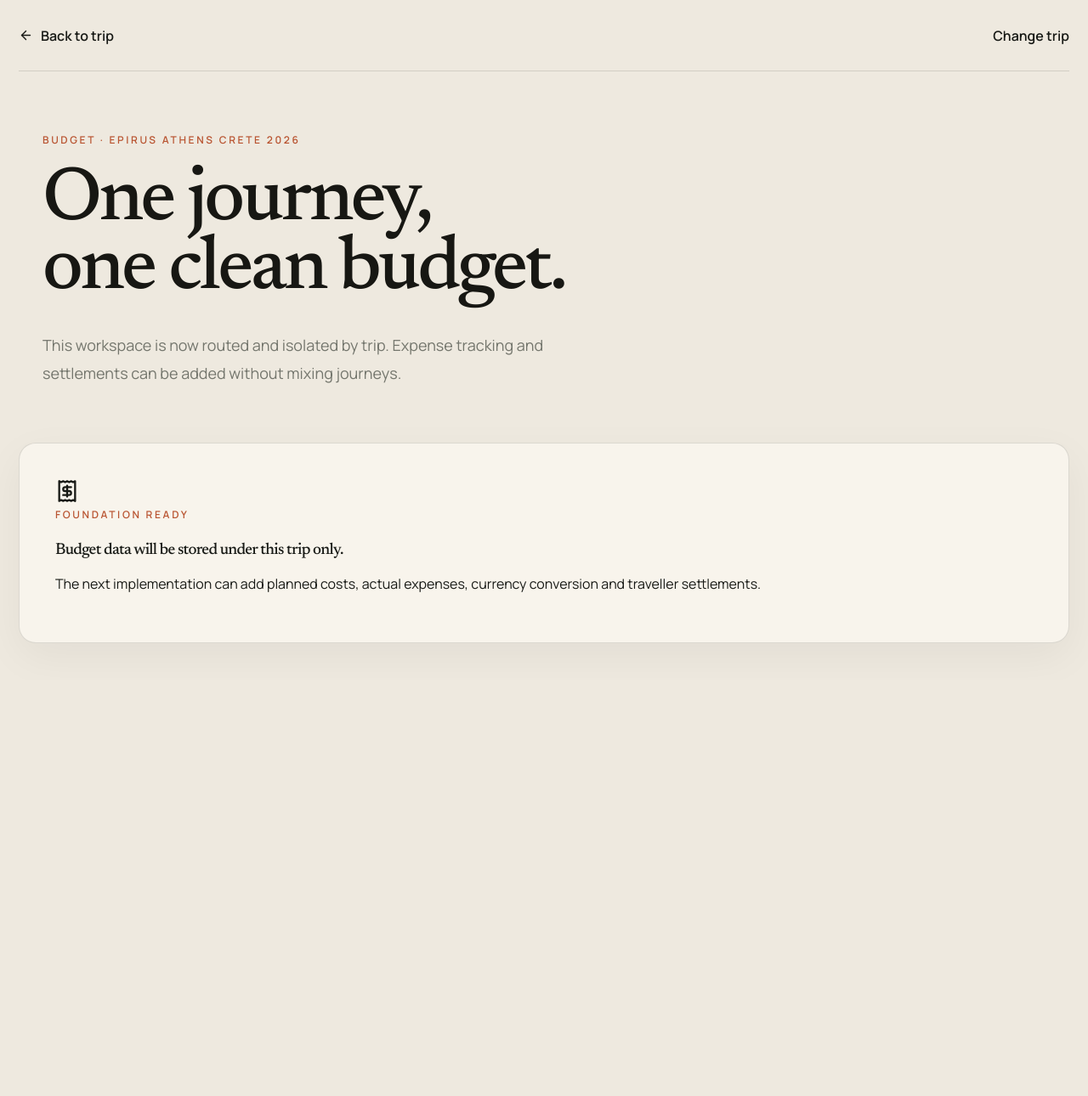
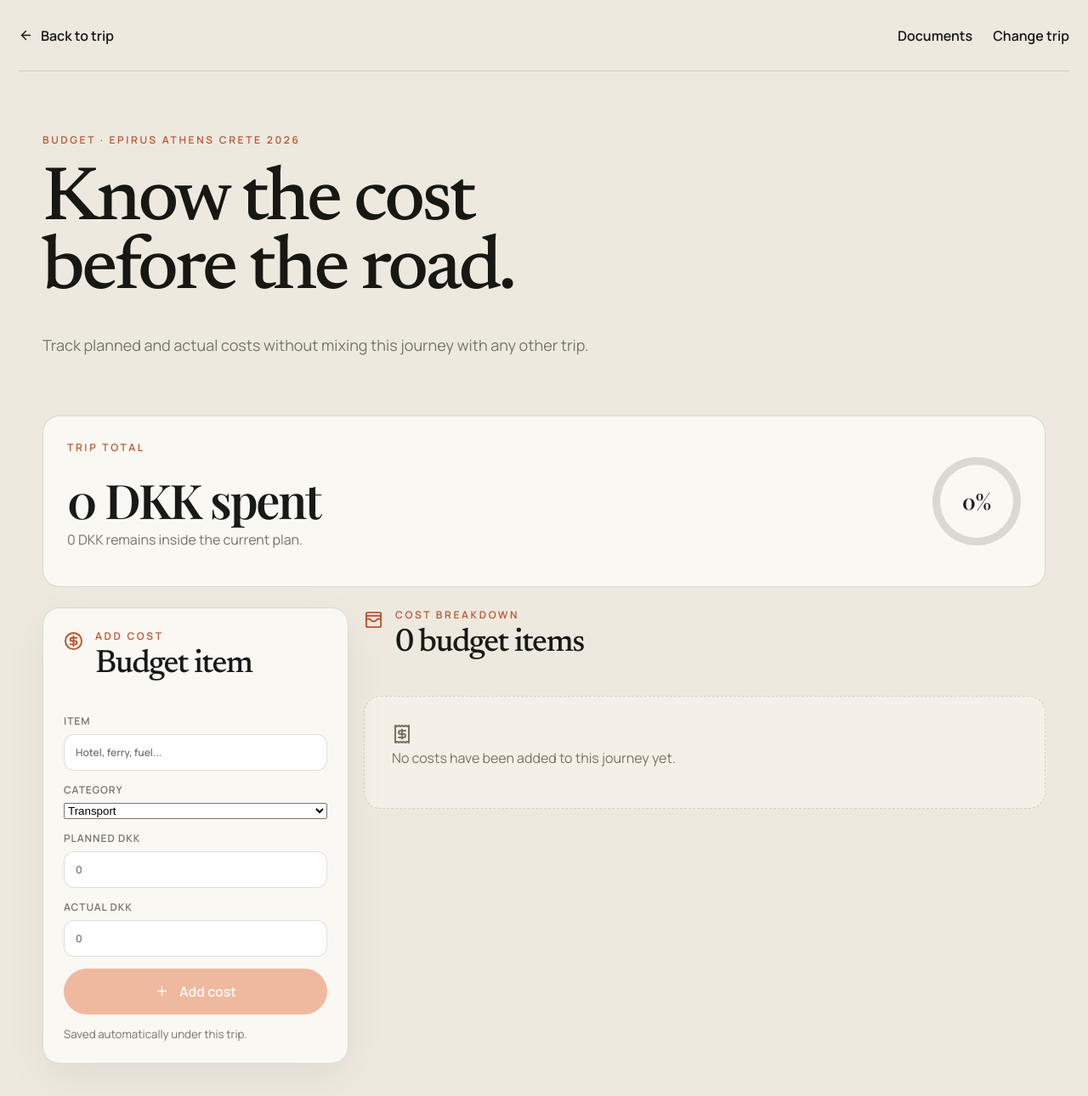
Before and after one commit to PrassasMichael/Two-Wheels-One-Way, a Next.js app: page /trips/epirus-athens-crete-2026/budget in a window 1280 px wide. Shown: the top 1290 px of the page at 85% size. Before the commit the page ends 800 px from the top, so only its background shows below. Built offline with nearby package versions, Linux system fonts and the light colour scheme; a web font is replaced by a local one.

Commit message:
build functional trip budget workspace

```diff
--- a/app/trips/[slug]/budget/page.tsx
+++ b/app/trips/[slug]/budget/page.tsx
@@ -1,13 +1,114 @@
+"use client";
+
 import Link from "next/link";
-import { ArrowLeft, Receipt } from "lucide-react";
+import { useParams } from "next/navigation";
+import { FormEvent, useEffect, useMemo, useState } from "react";
+import { ArrowLeft, CircleDollarSign, Plus, Receipt, Trash2, WalletCards } from "lucide-react";
+import "../../../packing/packing.css";
 
-export default async function TripBudgetPage({ params }: { params: Promise<{ slug: string }> }) {
-  const { slug } = await params;
+type Expense = {
+  id: string;
+  title: string;
+  category: string;
+  planned: number;
+  actual: number;
+};
+
+const categories = ["Transport", "Accommodation", "Food", "Activities", "Fuel", "Other"];
+
+function makeId() {
+  if (typeof crypto !== "undefined" && typeof crypto.randomUUID === "function") return crypto.randomUUID();
+  return `expense-${Date.now()}-${Math.random().toString(36).slice(2)}`;
+}
+
+function isExpense(value: unknown): value is Expense {
+  if (!value || typeof value !== "object") return false;
+  const item = value as Partial<Expense>;
+  return typeof item.id === "string" && typeof item.title === "string" && typeof item.category === "string" && typeof item.planned === "number" && typeof item.actual === "number";
+}
+
+export default function TripBudgetPage() {
+  const { slug } = useParams<{ slug: string }>();
+  const storageKey = `two-wheels-one-way:trip:${slug}:budget`;
+  const [expenses, setExpenses] = useState<Expense[]>([]);
+  const [title, setTitle] = useState("");
+  const [category, setCategory] = useState(categories[0]);
+  const [planned, setPlanned] = useState("");
+  const [actual, setActual] = useState("");
+  const [loaded, setLoaded] = useState(false);
+
+  useEffect(() => {
+    try {
+      const saved: unknown = JSON.parse(localStorage.getItem(storageKey) || "[]");
+      if (Array.isArray(saved)) setExpenses(saved.filter(isExpense));
+    } catch {}
+    setLoaded(true);
+  }, [storageKey]);
+
+  useEffect(() => {
+    if (!loaded) return;
+    try { localStorage.setItem(storageKey, JSON.stringify(expenses)); } catch {}
+  }, [expenses, loaded, storageKey]);
+
+  const totals = useMemo(() => expenses.reduce((sum, item) => ({ planned: sum.planned + item.planned, actual: sum.actual + item.actual }), { planned: 0, actual: 0 }), [expenses]);
+  const remaining = totals.planned - totals.actual;
+
+  function addExpense(event: FormEvent) {
+    event.preventDefault();
+    if (!title.trim()) return;
+    setExpenses((current) => [...current, {
+      id: makeId(),
+      title: title.trim(),
+      category,
+      planned: Number(planned) || 0,
+      actual: Number(actual) || 0,
+    }]);
+    setTitle("");
+    setPlanned("");
+    setActual("");
+  }
+
   return (
     <main className="archive-page workspace-page">
-      <header className="archive-page-header"><Link href={`/trips/${slug}`}><ArrowLeft size={17} /> Back to trip</Link><div className="archive-header-links"><Link href="/trips">Change trip</Link></div></header>
-      <section className="archive-page-hero compact-archive-hero"><p className="eyebrow dark">BUDGET · {slug.replaceAll("-", " ").toUpperCase()}</p><h1>One journey,<br />one clean budget.</h1><p>This workspace is now routed and isolated by trip. Expense tracking and settlements can be added without mixing journeys.</p></section>
-      <section className="pending-panel"><Receipt size={28} /><p className="eyebrow dark">FOUNDATION READY</p><h3>Budget data will be stored under this trip only.</h3><p>The next implementation can add planned costs, actual expenses, currency conversion and traveller settlements.</p></section>
+      <header className="archive-page-header">
+        <Link href={`/trips/${slug}`}><ArrowLeft size={17} /> Back to trip</Link>
+        <div className="archive-header-links"><Link href={`/trips/${slug}/documents`}>Documents</Link><Link href="/trips">Change trip</Link></div>
+      </header>
+
+      <section className="archive-page-hero compact-archive-hero">
+        <p className="eyebrow dark">BUDGET · {slug.replaceAll("-", " ").toUpperCase()}</p>
+        <h1>Know the cost<br />before the road.</h1>
+        <p>Track planned and actual costs without mixing this journey with any other trip.</p>
+      </section>
+
+      <section className="packing-overview">
+        <div className="packing-progress-copy"><p className="eyebrow dark">TRIP TOTAL</p><h2>{totals.actual.toLocaleString()} DKK spent</h2><p>{remaining >= 0 ? `${remaining.toLocaleString()} DKK remains inside the current plan.` : `${Math.abs(remaining).toLocaleString()} DKK over the current plan.`}</p></div>
+        <div className="packing-progress"><div className="packing-progress-ring" style={{ "--progress": `${totals.planned ? Math.min(360, totals.actual / totals.planned * 360) : 0}deg` } as React.CSSProperties}><strong>{totals.planned ? Math.round(totals.actual / totals.planned * 100) : 0}%</strong></div></div>
+      </section>
+
+      <section className="packing-workspace">
+        <form className="packing-add-form" onSubmit={addExpense}>
+          <div className="workspace-heading"><CircleDollarSign size={23} /><div><p className="eyebrow dark">ADD COST</p><h2>Budget item</h2></div></div>
+          <label>Item<input value={title} onChange={(event) => setTitle(event.target.value)} placeholder="Hotel, ferry, fuel..." /></label>
+          <label>Category<select value={category} onChange={(event) => setCategory(event.target.value)}>{categories.map((name) => <option value={name} key={name}>{name}</option>)}</select></label>
+          <label>Planned DKK<input type="number" min="0" step="1" value={planned} onChange={(event) => setPlanned(event.target.value)} placeholder="0" /></label>
+          <label>Actual DKK<input type="number" min="0" step="1" value={actual} onChange={(event) => setActual(event.target.value)} placeholder="0" /></label>
+          <button className="primary-button" type="submit" disabled={!title.trim()}><Plus size={17} /> Add cost</button>
+          <small>Saved automatically under this trip.</small>
+        </form>
+
+        <div className="packing-lists">
+          <div className="workspace-heading"><WalletCards size={23} /><div><p className="eyebrow dark">COST BREAKDOWN</p><h2>{expenses.length} budget items</h2></div></div>
+          {expenses.map((expense) => (
+            <article className="packing-category" key={expense.id}>
+              <header><h3>{expense.title}</h3><span>{expense.category}</span></header>
+              <div className="budget-values"><span><small>Planned</small><strong>{expense.planned.toLocaleString()} DKK</strong></span><span><small>Actual</small><strong>{expense.actual.toLocaleString()} DKK</strong></span></div>
+              <button type="button" className="packing-delete" onClick={() => setExpenses((current) => current.filter((item) => item.id !== expense.id))} aria-label={`Delete ${expense.title}`}><Trash2 size={16} /></button>
+            </article>
+          ))}
+          {!expenses.length && <div className="empty-workspace"><Receipt size={24} /><p>No costs have been added to this journey yet.</p></div>}
+        </div>
+      </section>
     </main>
   );
 }
```
